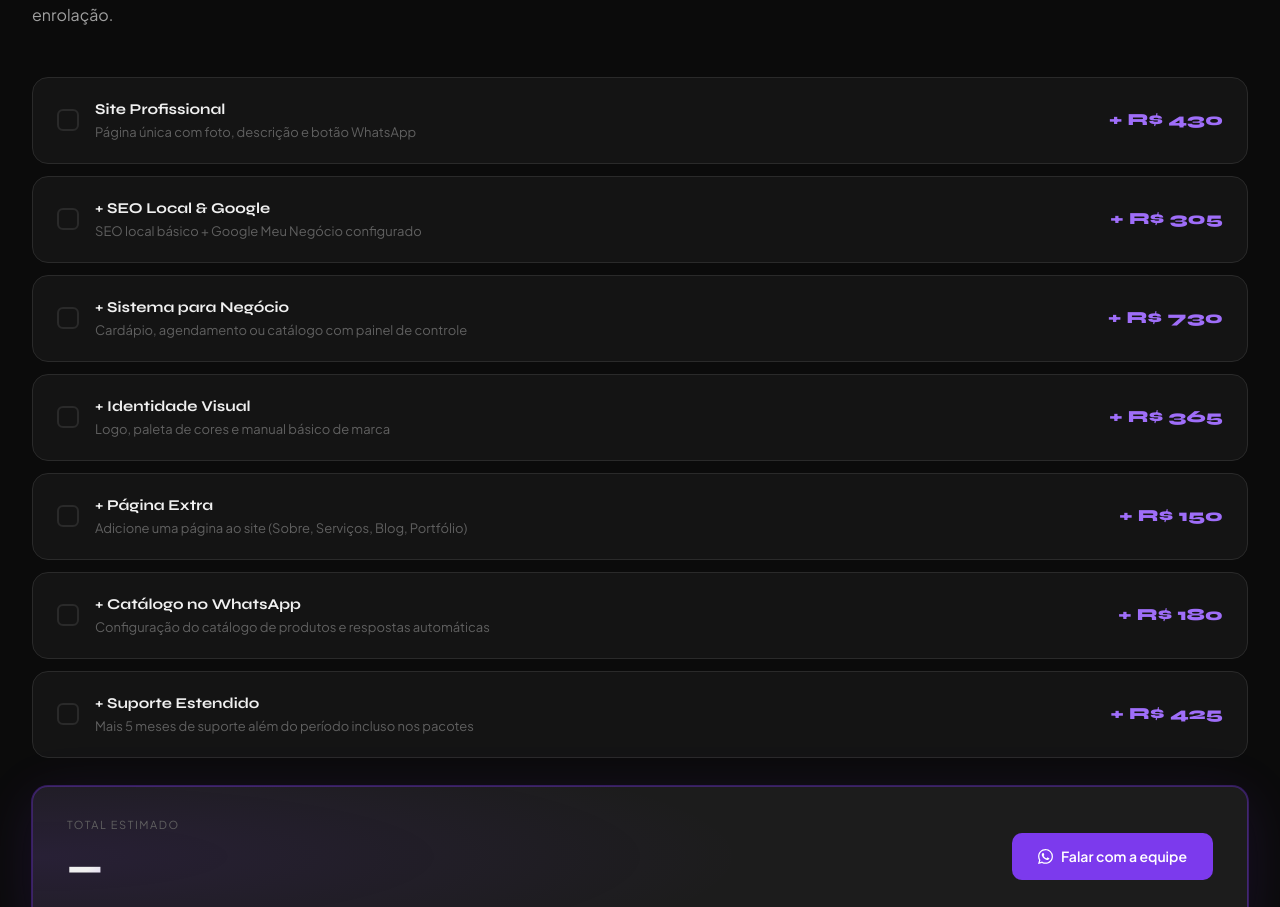
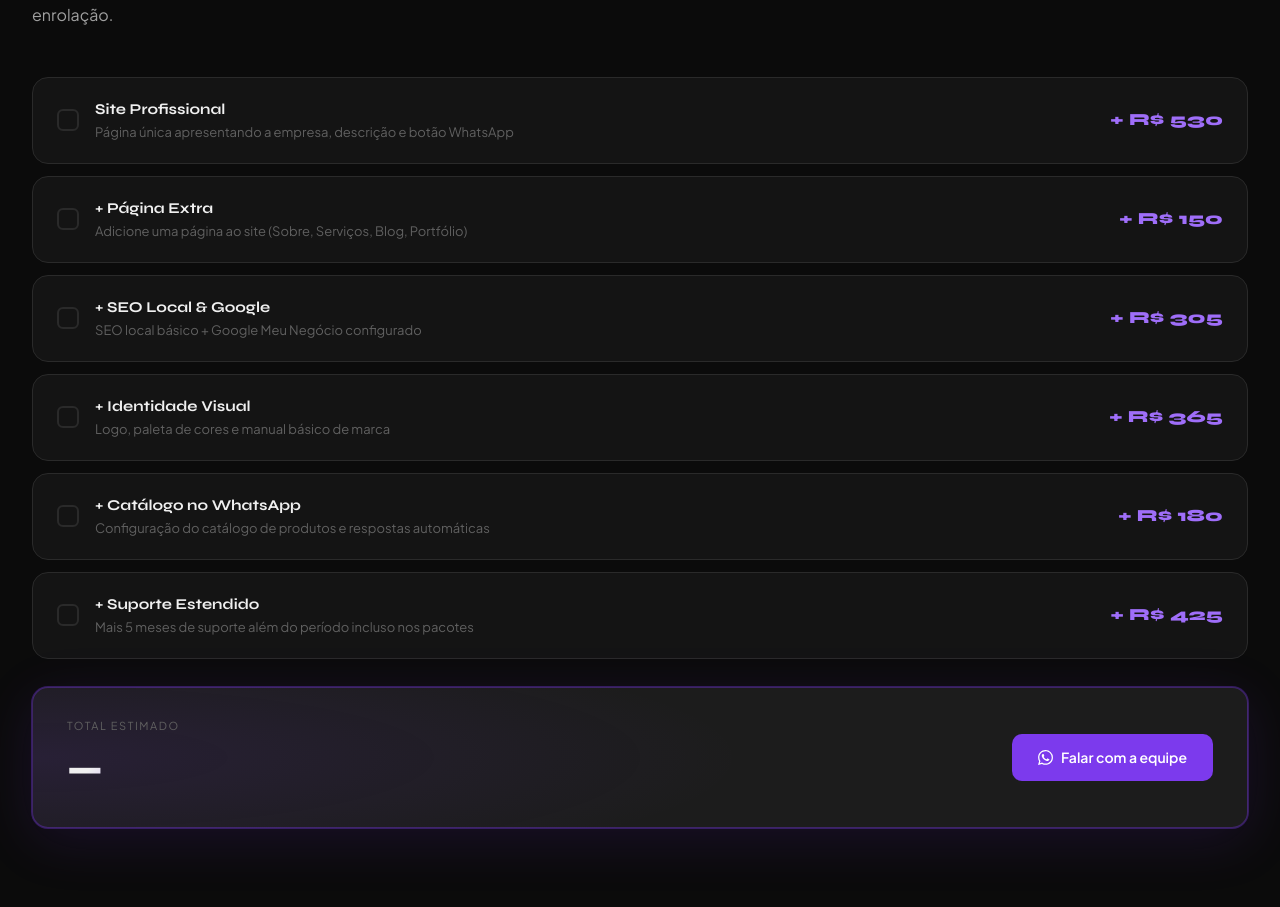
Before and after one commit to NEOpisa/NVGHUB, a Next.js app: page / in a window 1280 px wide. Shown: the part 2083-2990 px from the top of the page. Built offline with nearby package versions, Linux system fonts and the light colour scheme.

Commit message:
Update OrcamentoSection.tsx

```diff
--- a/src/components/OrcamentoSection.tsx
+++ b/src/components/OrcamentoSection.tsx
@@ -6,11 +6,10 @@ import { useReveal } from "@/hooks/useReveal";
 const WA = "https://wa.me/qr/YDKPLNZS2ZDBC1";
 
 const OPCOES = [
-  { id: "site",       label: "Site Profissional",          desc: "Página única com foto, descrição e botão WhatsApp",          price: 430 },
+  { id: "site",       label: "Site Profissional",          desc: "Página única apresentando a empresa, descrição e botão WhatsApp",          price: 530 },
+  { id: "pagina",     label: "+ Página Extra",             desc: "Adicione uma página ao site (Sobre, Serviços, Blog, Portfólio)", price: 150 },
   { id: "presenca",   label: "+ SEO Local & Google",       desc: "SEO local básico + Google Meu Negócio configurado",           price: 305 },
-  { id: "sistema",    label: "+ Sistema para Negócio",     desc: "Cardápio, agendamento ou catálogo com painel de controle",    price: 730 },
   { id: "identidade", label: "+ Identidade Visual",        desc: "Logo, paleta de cores e manual básico de marca",              price: 365 },
-  { id: "pagina",     label: "+ Página Extra",             desc: "Adicione uma página ao site (Sobre, Serviços, Blog, Portfólio)", price: 150 },
   { id: "whatsapp",   label: "+ Catálogo no WhatsApp",     desc: "Configuração do catálogo de produtos e respostas automáticas", price: 180 },
   { id: "manutencao", label: "+ Suporte Estendido",        desc: "Mais 5 meses de suporte além do período incluso nos pacotes", price: 425 },
 ];
```
